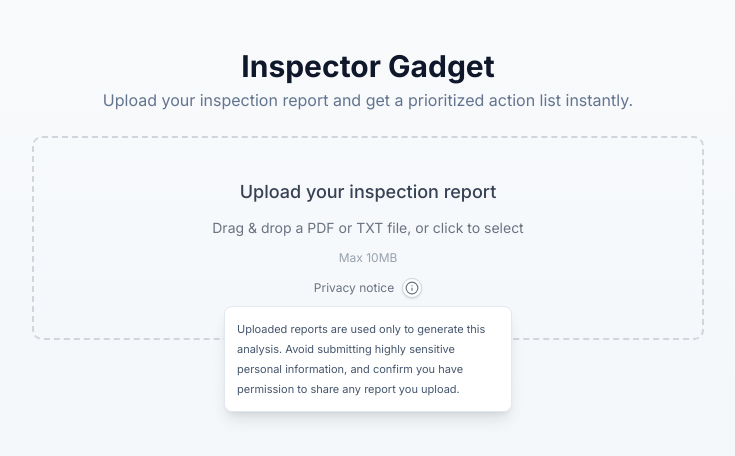
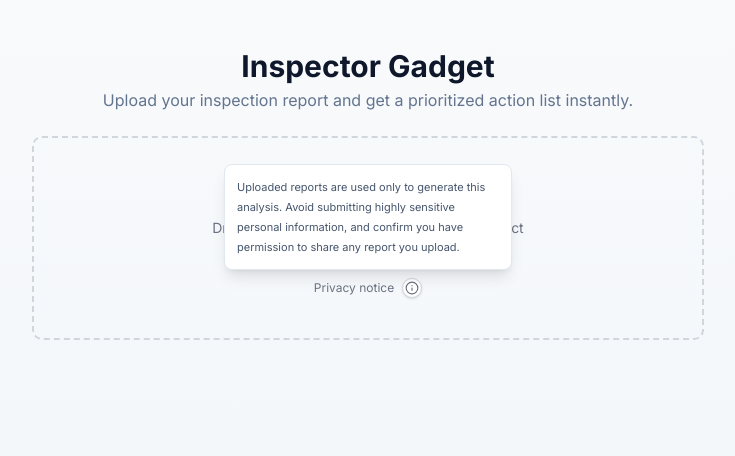
Before and after one commit to tbhogstrom/inspector-gadget, a Next.js app: page / in a window 1280 px wide. Both pictures are taken after a click on the button "View privacy notice". Shown: the top 456 px of the page, without its empty margins (272-1007 px from the left). Built offline with nearby package versions, Linux system fonts and the light colour scheme.

Commit message:
fix: open privacy tooltips upward

```diff
--- a/components/HubSpotForm.tsx
+++ b/components/HubSpotForm.tsx
@@ -78,7 +78,7 @@ export function HubSpotForm({ address, email }: Props) {
                 >
                   <Info className="h-3.5 w-3.5" />
                 </button>
-                <div className="pointer-events-none absolute left-1/2 top-full z-10 mt-2 hidden w-80 -translate-x-1/2 rounded-md border border-slate-200 bg-white p-3 text-left text-[11px] leading-5 text-slate-600 shadow-lg group-hover:block group-focus-within:block">
+                <div className="pointer-events-none absolute bottom-full left-1/2 z-10 mb-2 w-80 -translate-x-1/2 rounded-md border border-slate-200 bg-white p-3 text-left text-[11px] leading-5 text-slate-600 opacity-0 shadow-lg transition-all duration-150 group-hover:visible group-hover:translate-y-0 group-hover:opacity-100 group-focus-within:visible group-focus-within:translate-y-0 group-focus-within:opacity-100 invisible translate-y-1">
                   By submitting, you acknowledge that your information may be routed through our CMS and automation
                   software to deliver this report and follow up about highlighted services. Submission also authorizes
                   SFW Construction and Painting to contact you for marketing related to those services.
--- a/components/UploadZone.tsx
+++ b/components/UploadZone.tsx
@@ -50,7 +50,7 @@ export function UploadZone({ onFile, disabled }: Props) {
             >
               <Info className="h-3.5 w-3.5" />
             </button>
-            <div className="pointer-events-none absolute left-1/2 top-full z-10 mt-2 hidden w-72 -translate-x-1/2 rounded-md border border-slate-200 bg-white p-3 text-left text-[11px] leading-5 text-slate-600 shadow-lg group-hover:block group-focus-within:block">
+            <div className="pointer-events-none absolute bottom-full left-1/2 z-10 mb-2 w-72 -translate-x-1/2 rounded-md border border-slate-200 bg-white p-3 text-left text-[11px] leading-5 text-slate-600 opacity-0 shadow-lg transition-all duration-150 group-hover:visible group-hover:translate-y-0 group-hover:opacity-100 group-focus-within:visible group-focus-within:translate-y-0 group-focus-within:opacity-100 invisible translate-y-1">
               Uploaded reports are used only to generate this analysis. Avoid submitting highly sensitive personal
               information, and confirm you have permission to share any report you upload.
             </div>
```
